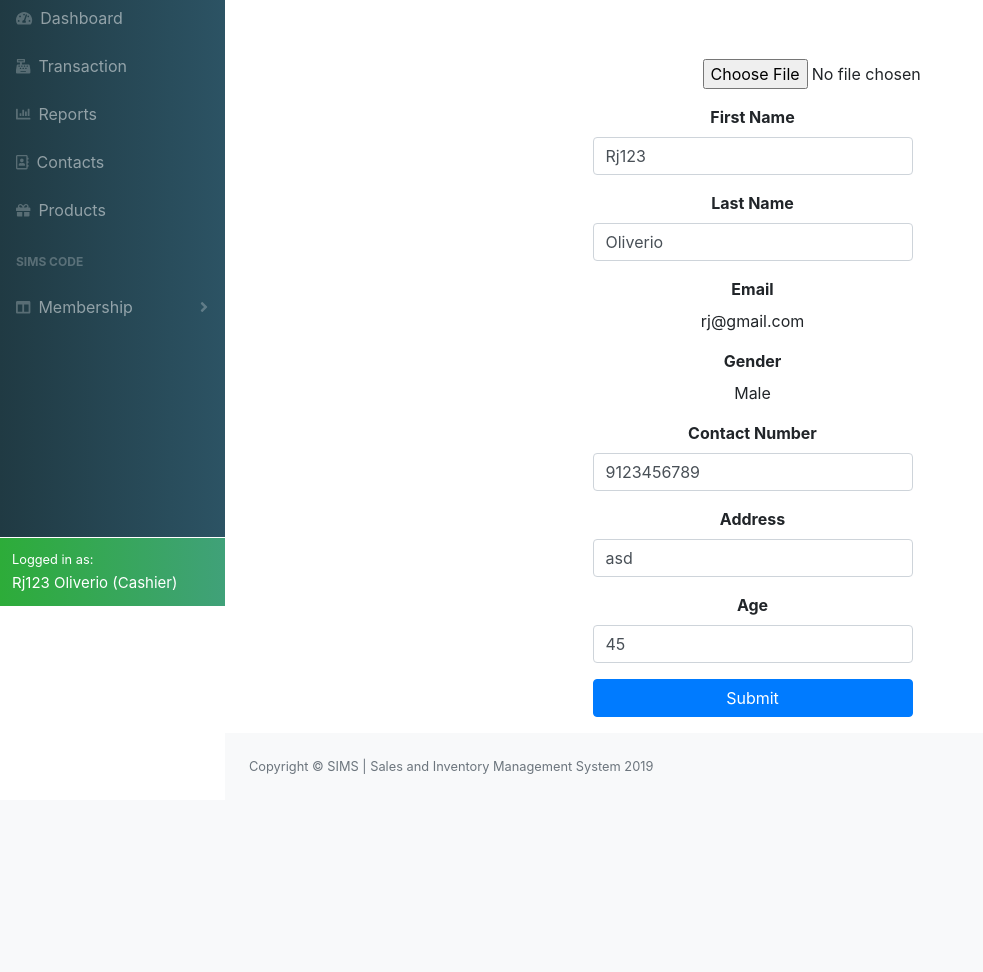
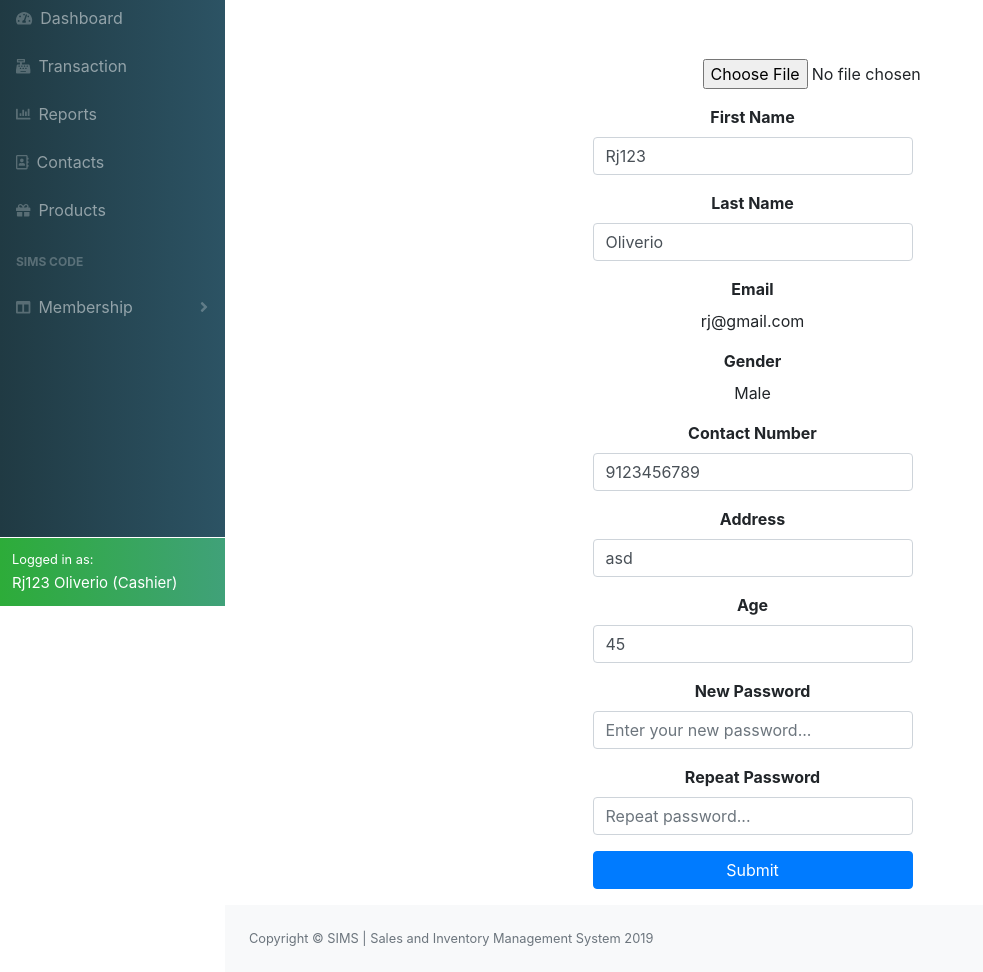
Before and after one commit to rjoliverio/sims, a PHP site: page /phpmail/php/accountsettings.php in a window 1280 px wide. Shown: the part 194-1166 px from the top of the page, without its empty margins (0-983 px from the left). Before the commit the page ends 968 px from the top, so only its background shows below. Run offline with PHP 8.4, Linux system fonts and the light colour scheme; a user stored in the database is signed in; data comes from the database, SQL or seed files in the repository; some libraries are stand-ins or nearby versions.

Commit message:
updated account setting and reg

```diff
--- a/project/php/accountsettings.php
+++ b/project/php/accountsettings.php
@@ -24,6 +24,7 @@
         <link href="../css/styles.css" rel="stylesheet" />
         <link href="https://cdn.datatables.net/1.10.20/css/dataTables.bootstrap4.min.css" rel="stylesheet" crossorigin="anonymous" />
         <link rel="stylesheet" href="https://cdn.linearicons.com/free/1.0.0/icon-font.min.css">
+        <link rel="stylesheet" href="https://cdnjs.cloudflare.com/ajax/libs/easy-autocomplete/1.3.5/easy-autocomplete.css" integrity="sha512-PZ83szWxZ41zcHUPd7NSgLfQ3Plzd7YmN0CHwYMmbR7puc6V/ac5Mm0t8QcXLD7sV/0AuKXectoLvjkQUdIz9g==" crossorigin="anonymous" />
         <script src="https://code.jquery.com/jquery-3.4.1.min.js" crossorigin="anonymous"></script>
         <script src="https://cdnjs.cloudflare.com/ajax/libs/font-awesome/5.11.2/js/all.min.js" crossorigin="anonymous"></script>
     </head>
@@ -81,6 +82,14 @@
                                 <input type="text" class="form-control" name="age" style="width:20em;" placeholder="Enter your Fullname" value="<?php echo $row['Age']; ?>"/>
                             </div>
                             <div class="form-group">
+                                <label><b>New Password</b></label>
+                                <input type="password" class="form-control" name="pass" style="width:20em;" placeholder="Enter your new password..."/>
+                            </div>
+                            <div class="form-group">
+                                <label><b>Repeat Password</b></label>
+                                <input type="password" class="form-control" name="newpass" style="width:20em;" placeholder="Repeat password..."/>
+                            </div>
+                            <div class="form-group">
                                 <input type="submit" name="submit" class="btn btn-primary" style="width:20em; margin:0;">
                             </div>
                     </form>
@@ -92,15 +101,21 @@
     </div>
     <?php
         if(isset($_POST['submit'])){
-            $image = $_POST['image'];
+            $image = $row['Image'];
+            if($_POST['image']!=""){
+                $image = $_POST['image'];
+            }
             $fname = $_POST['fname'];
             $lname = $_POST['lname'];
             $contact_no = $_POST['contact_number'];
             $address = $_POST['address'];
             $age = $_POST['age'];
-
+            $pass=md5($row['Password']);
+            if($_POST['pass']!=""&&$_POST['pass']==$_POST['pass']){
+                $pass=md5($_POST['pass']);
+            }
             $query = "UPDATE employee_accounts INNER JOIN person_info ON employee_accounts.Person_id=person_info.Person_id  SET Image = '$image', Fname = '$fname', Lname = '$lname',
-            Contact_no = '$contact_no', Address = '$address',Age = '$age' WHERE employee_accounts.Employee_id='{$_SESSION['empid']}'";
+            Contact_no = '$contact_no', Address = '$address',Age = '$age',Password='$pass' WHERE employee_accounts.Employee_id='{$_SESSION['empid']}'";
             $result = mysqli_query($conn, $query) or die(mysqli_error($conn));
             ?>
             <script type="text/javascript">
@@ -121,5 +136,7 @@
         <script src="https://cdn.datatables.net/1.10.20/js/jquery.dataTables.min.js" crossorigin="anonymous"></script>
         <script src="https://cdn.datatables.net/1.10.20/js/dataTables.bootstrap4.min.js" crossorigin="anonymous"></script>
         <script src="../assets/demo/datatables-demo.js"></script>
+        <script src="https://cdnjs.cloudflare.com/ajax/libs/easy-autocomplete/1.3.5/jquery.easy-autocomplete.min.js" integrity="sha512-Z/2pIbAzFuLlc7WIt/xifag7As7GuTqoBbLsVTgut69QynAIOclmweT6o7pkxVoGGfLcmPJKn/lnxyMNKBAKgg==" crossorigin="anonymous"></script>
+        <script src="../js/search-suggestion.js"></script>
     </body>
 </html>
```
Also changed, not shown: project/php/employeeregistration.php (+1 -7 lines).
